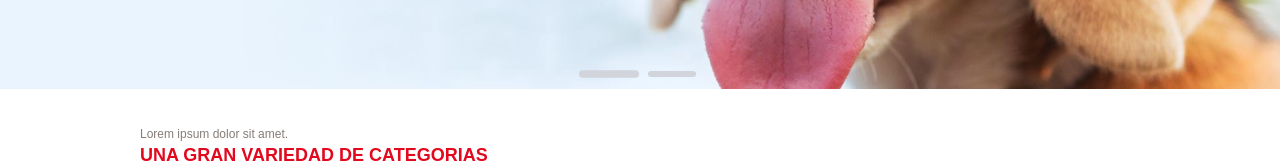
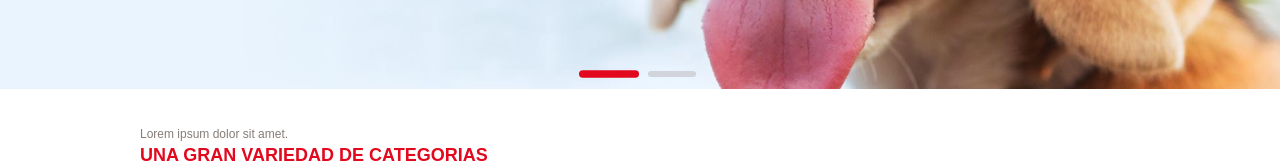
Before and after one commit to skol25/avilatekTest, a Next.js app: page / in a window 1280 px wide. Shown: the part 479-642 px from the top of the page. Built offline with nearby package versions, Linux system fonts and the light colour scheme.

Commit message:
fix carousel

```diff
--- a/components/carousel/index.tsx
+++ b/components/carousel/index.tsx
@@ -37,8 +37,8 @@ const Carousel = ({ slides }) => {
           <div
             key={index}
             onClick={() => goToSlide(index)} // Cambia al índice seleccionado al hacer clic
-            className={`w-16 h-2 mr-3 bg-gray-300 rounded-full cursor-pointer transition-transform ${
-              currentIndex === index ? 'scale-125 bg-[#E2081E]' : '' // Resalta el indicador si es el índice actual
+            className={`w-16 h-2 mr-3  rounded-full cursor-pointer transition-transform ${
+              currentIndex == index ? 'scale-125 bg-[#E2081E]' : 'bg-gray-300' // Resalta el indicador si es el índice actual
             }`}
           />
         ))}
```
